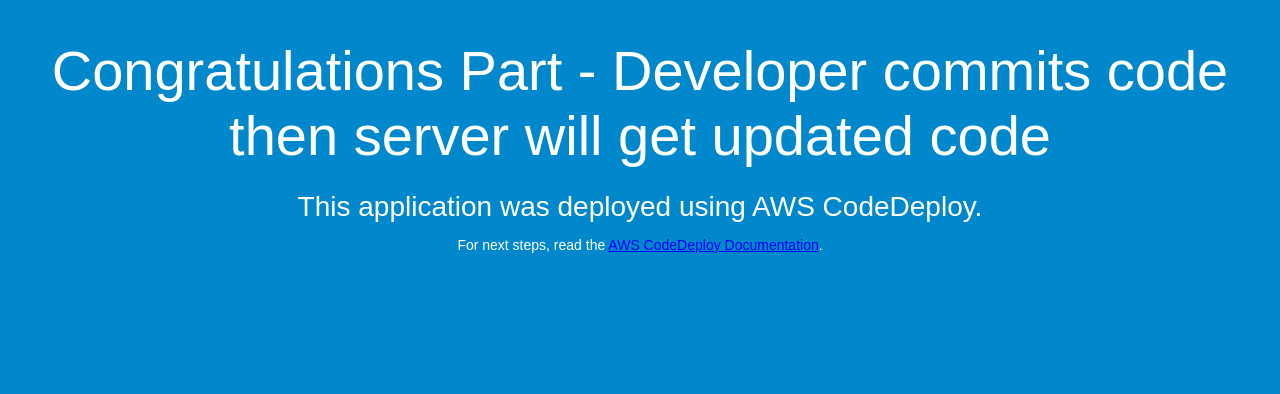
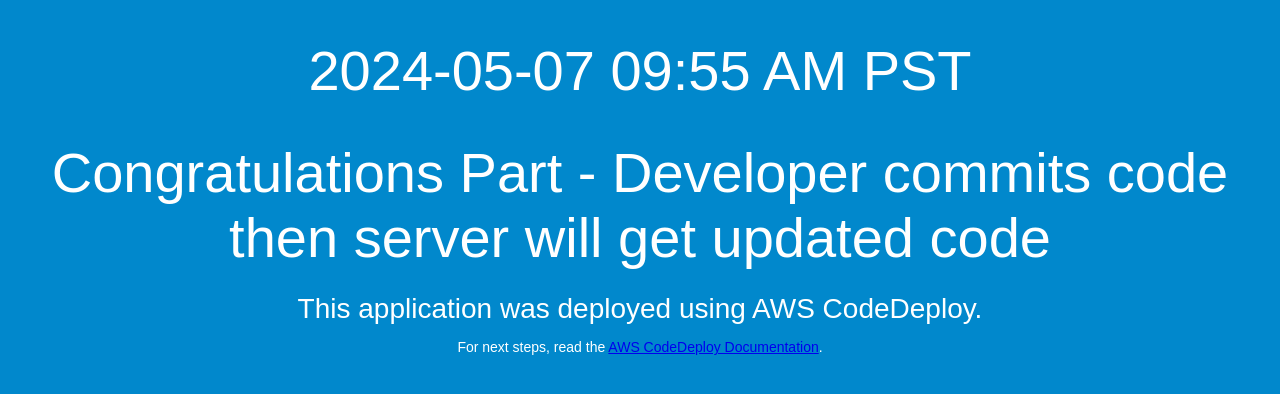
Before and after one commit to neilolan/sample-aws-ap, a plain HTML site: page index.html in a window 1280 px wide. Drawn offline with Linux system fonts and the light colour scheme.

Commit message:
Update index.html

```diff
--- a/index.html
+++ b/index.html
@@ -26,6 +26,7 @@
 </head>
 <body>
   <div align="center">
+    <h1>2024-05-07 09:55 AM PST</h1>
     <h1>Congratulations Part - Developer commits code then server will get updated code</h1>
     <h2>This application was deployed using AWS CodeDeploy.</h2>
     <p>For next steps, read the <a href="http://aws.amazon.com/documentation/codedeploy">AWS CodeDeploy Documentation</a>.</p>
```
